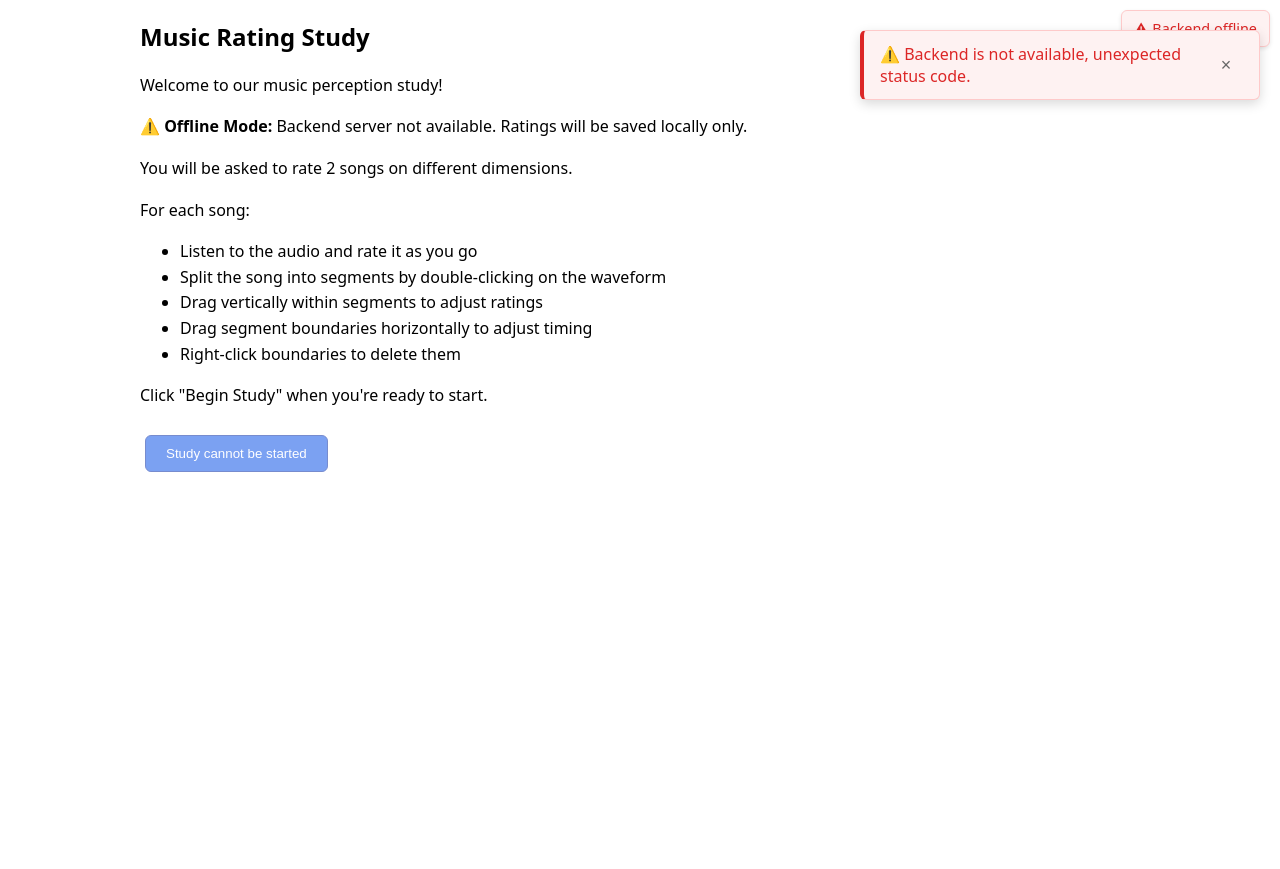
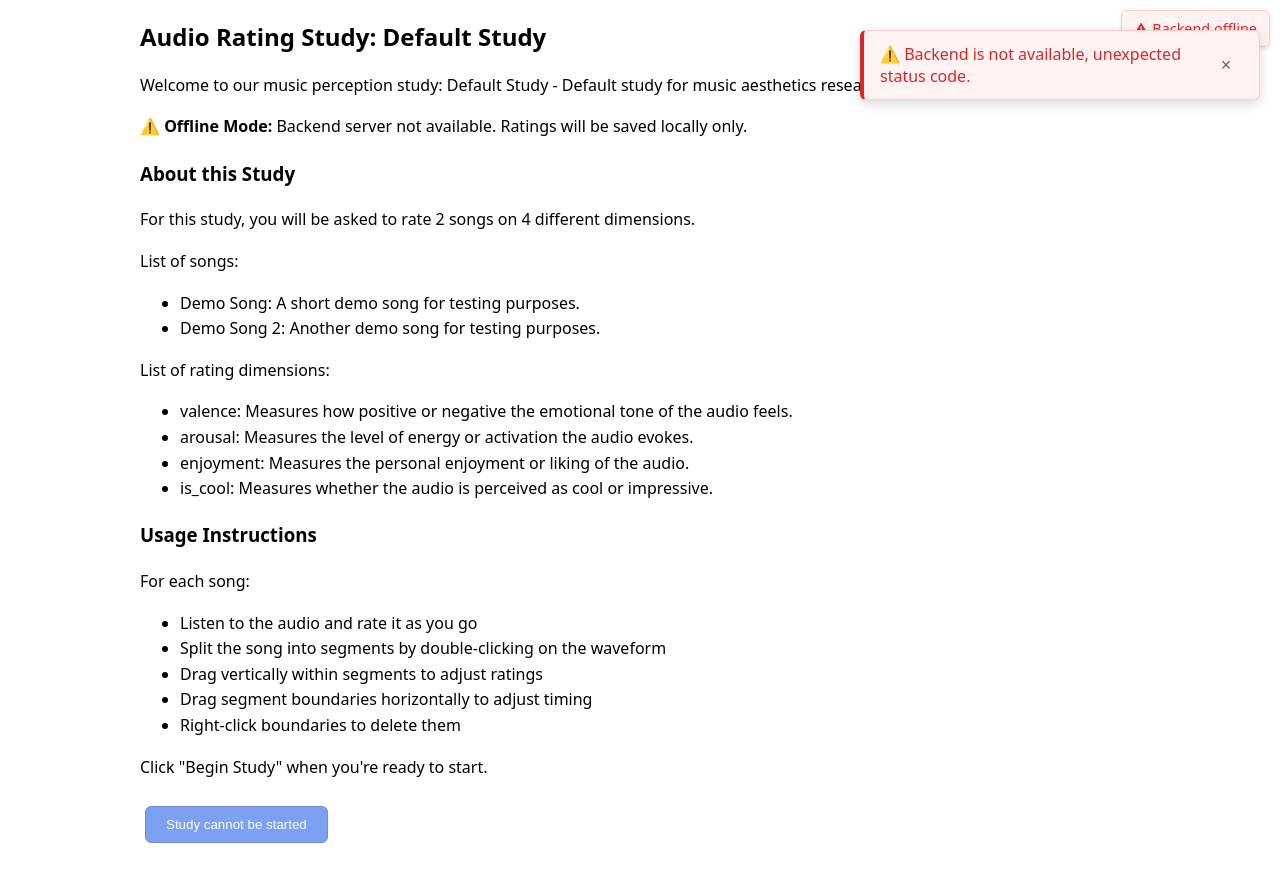
Before and after one commit to dfsp-spirit/audio_rating, a plain HTML site: page frontend/study.html in a window 1280 px wide. Before the commit the page ends 800 px from the top, so only its background shows below. Drawn offline with Linux system fonts and the light colour scheme; no server answers.

Commit message:
NEW: improve study intro page with detailed study info

```diff
--- a/frontend/study.html
+++ b/frontend/study.html
@@ -2,7 +2,7 @@
 <html lang="en">
 <head>
   <meta charset="utf-8" />
-  <title>Music Rating Study</title>
+  <title>Audio Rating Study</title>
   <meta name="viewport" content="width=device-width,initial-scale=1" />
   <link rel="stylesheet" href="./audio_rating.css" />
   <style>
@@ -318,13 +318,21 @@
   <div id="study-container">
     <!-- Instructions Phase -->
     <div id="instructions-phase" class="study-phase active">
-      <h2>Music Rating Study</h2>
+      <h2>Audio Rating Study: <span id="study-name-title"></span></h2>
       <div class="instructions">
-        <p>Welcome to our music perception study!</p>
+        <p>Welcome to our music perception study: <span id="study-name-welcome"></span>!</p>
         <div id="backend-notice">
           <strong>⚠️ Offline Mode:</strong> Backend server not available. Ratings will be saved locally only.
         </div>
-        <p>You will be asked to rate <span id="song-count">several</span> songs on different dimensions.</p>
+        <h3>About this Study</h3>
+        <p>For this study, you will be asked to rate <span id="song-count">several</span> songs on <span id="rating-dimensions-count">several</span> different dimensions.</p>
+        <p>List of songs:
+          <ul id="song-list-intro"></ul>
+        </p>
+        <p>List of rating dimensions:
+          <ul id="rating-dimensions-list-intro"></ul>
+        </p>
+        <h3>Usage Instructions</h3>
         <p>For each song:</p>
         <ul>
           <li>Listen to the audio and rate it as you go</li>
--- a/frontend/study_coordinator.js
+++ b/frontend/study_coordinator.js
@@ -338,7 +338,32 @@ export class StudyCoordinator {
       console.warn("Backend not available. Using local fallback config.");
     }
 
-    document.getElementById('song-count').textContent = this.studyConfig.songs_to_rate.length;
+    document.getElementById('song-count').textContent = this.studyConfig.songs_to_rate.length; // in introduction phase
+    document.getElementById('rating-dimensions-count').textContent = this.studyConfig.rating_dimensions.length; // in introduction phase
+
+    // Fill song-list-intro and rating-dimensions-list-intro in introduction phase
+    const songListIntro = document.getElementById('song-list-intro');
+    this.studyConfig.songs_to_rate.forEach(song => {
+      const li = document.createElement('li');
+      li.textContent = `${song.display_name}: ${song.description || 'No description available.'}`;
+      songListIntro.appendChild(li);
+    });
+
+    const ratingDimensionsListIntro = document.getElementById('rating-dimensions-list-intro');
+    this.studyConfig.rating_dimensions.forEach(dim => {
+      const li = document.createElement('li');
+      li.textContent = `${dim.dimension_title}: ${dim.description || 'No description available.'}`;
+      ratingDimensionsListIntro.appendChild(li);
+    });
+
+    // Fill study-name-title and study-name-welcome
+    document.getElementById('study-name-title').textContent = this.studyConfig.name;
+    // This is the name and the description of the study that participants see in the welcome message. It can be more friendly and descriptive than the title.
+    document.getElementById('study-name-welcome').textContent = this.studyConfig.name + (this.studyConfig.description ? ` - ${this.studyConfig.description}` : '');
+
+    // Update the page title from "Audio Rating Study" to the specific study name for better user experience
+    document.title = `Audio Rating Study: ${this.studyConfig.name}`;
+
     document.getElementById('total-songs').textContent = this.studyConfig.songs_to_rate.length;
 
     this.updateSongNavigationUI();
```
